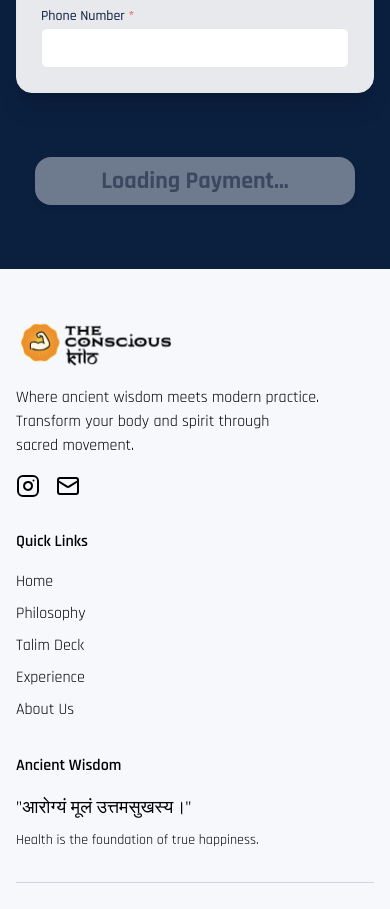
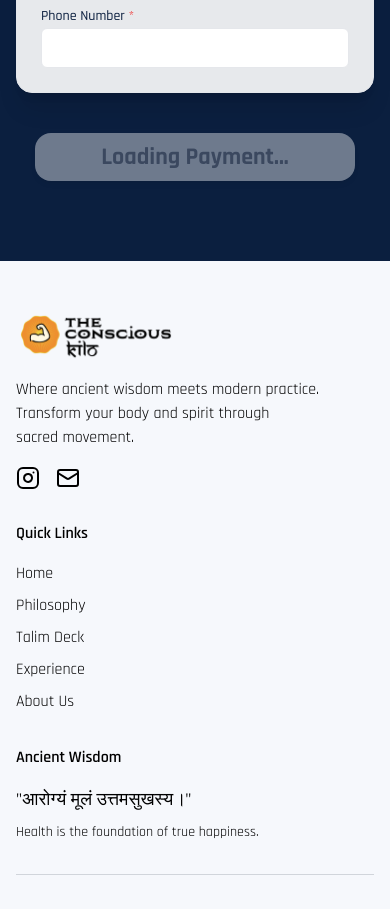
Before and after one commit to modeai5176/gym-deck-ivory, a Next.js app: page /checkout in a window 390 px wide. Shown: the part 1320-2229 px from the top of the page. Built offline with nearby package versions, Linux system fonts and the light colour scheme.

Commit message:
first commit

```diff
--- a/app/checkout/page.tsx
+++ b/app/checkout/page.tsx
@@ -405,7 +405,7 @@ export default function CheckoutPage() {
             </form>
 
             {/* Order Deck Button - Mobile View */}
-            <div className="md:hidden flex justify-center w-full mt-8">
+            <div className="md:hidden flex justify-center w-full mt-2 mb-4">
               <Button
                 type="submit"
                 size="lg"
```
